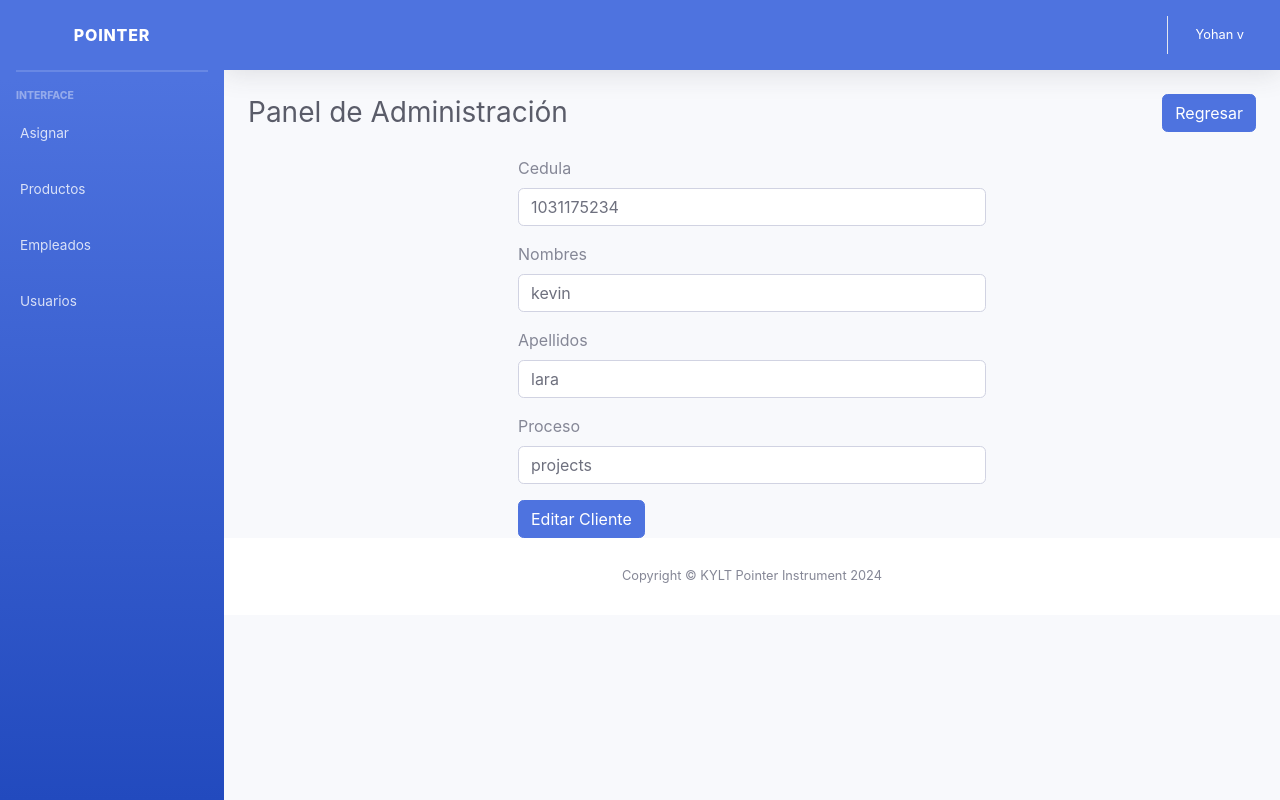
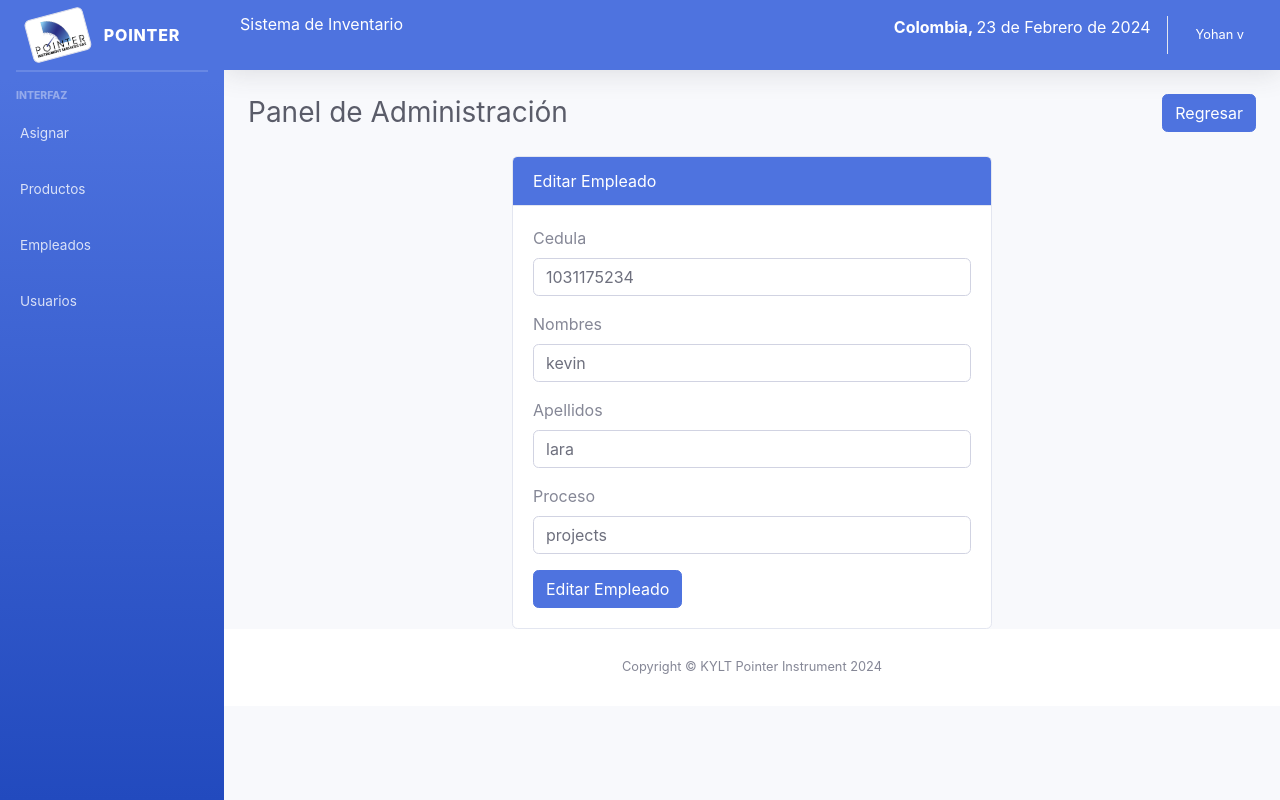
Before and after one commit to YohanLara/sistemainvepp, a PHP site: page /sistema/editar_empleado.php?id_empleado=1 in a window 1280 px wide. Run offline with PHP 8.4, Linux system fonts and the light colour scheme; a user stored in the database is signed in; data comes from the database, SQL or seed files in the repository; data that the repository does not hold is empty; some libraries are stand-ins or nearby versions.

Commit message:
algunas correcciones en modulo de usuarios empleados y productos

```diff
--- a/sistema/css/includes/header.php
+++ b/sistema/css/includes/header.php
@@ -49,6 +49,7 @@ if ($result_data > 0) {
 	<!-- Custom styles for this template-->
 	<link href="css/sb-admin-2.min.css" rel="stylesheet">
 	<link rel="stylesheet" href="css/dataTables.bootstrap4.min.css">
+	<link rel="stylesheet" href="css/styles.css">
 
 </head>
 
--- a/sistema/editar_empleado.php
+++ b/sistema/editar_empleado.php
@@ -32,9 +32,10 @@ if (!empty($_POST)) {
 
       if ($sql_update) {
         $alert = '<div class="alert alert-success" role="alert">
-        Cliente Actualizado correctamente </div>';
+        Empleado Actualizado correctamente </div>';
       } else {
-        $alert = '<p class"error">Error al Actualizar el Cliente</p>';
+        $alert = '<div class="alert alert-danger" role="alert">
+        Error al Actualizar el Empleado</div>';
       }
     }
   }
@@ -56,17 +57,24 @@ if ($result_sql == 0) {
   }
 }
 ?>
+
+<!----------------------------------------- VISTA PARA EDITAR EMPLEADO---------------------------------------->
 <div class="container-fluid">
   <div class="d-sm-flex align-items-center justify-content-between mb-4">
     <h1 class="h3 mb-0 text-gray-800">Panel de Administración</h1>
     <a href="lista_empleado.php" class="btn btn-primary">Regresar</a>
   </div>
 
-  <div class="container-fluid">
-    <div class="row">
+
       <div class="col-lg-6 m-auto">
-        <form class="" action="" method="post">
+      <div class="card">
+      <div class="card-header bg-primary text-white">
+         Editar Empleado
+        </div>
+        <div class="card-body">
+        <form action="" method="post">
           <?php echo isset($alert) ? $alert : ''; ?>
+
           <input type="hidden" name="id_empleado" value="<?php echo $id_empleado; ?>">
           <div class="form-group">
             <label for="cedula">Cedula</label>
@@ -84,7 +92,7 @@ if ($result_sql == 0) {
             <label for="proceso">Proceso</label>
             <input type="text" placeholder="Ingrese Proceso" name="proceso" class="form-control" id="proceso" value="<?php echo $proceso; ?>">
           </div>
-          <button type="submit" class="btn btn-primary"><i class="fas fa-user-edit"></i> Editar Cliente</button>
+          <button type="submit" class="btn btn-primary"><i class="fas fa-user-edit"></i> Editar Empleado</button>
         </form>
       </div>
     </div>
--- a/sistema/includes/footer.php
+++ b/sistema/includes/footer.php
@@ -3,8 +3,6 @@
   <div class="container my-auto">
     <div class="copyright text-center my-auto">
     <span>Copyright &copy; KYLT Pointer Instrument <?php echo date("Y"); ?></span>
-
-
     </div>
   </div>
 </footer>
--- a/sistema/includes/functions.php
+++ b/sistema/includes/functions.php
@@ -1,6 +1,8 @@
+
 <?php
+	date_default_timezone_set('America/Bogota');
 
-	function fechaPeru(){
+	function fechaColombia(){
 		$mes = array("","Enero",
 					  "Febrero",
 					  "Marzo",
@@ -15,6 +17,4 @@
 					  "Diciembre");
 		return date('d')." de ". $mes[date('n')] . " de " . date('Y');
 	}
-
-
- ?>
+?>
--- a/sistema/includes/header.php
+++ b/sistema/includes/header.php
@@ -3,9 +3,7 @@ session_start();
 if (empty($_SESSION['active'])) {
 	header('location: ../');
 }
-
-
-
+include "includes/functions.php";
 
 
 ?>
@@ -60,9 +58,10 @@ if (empty($_SESSION['active'])) {
 						<i class="fa fa-bars"></i>
 					</button>
 					<div class="input-group">
+					<h6>Sistema de Inventario </h6>
+					<p class="ml-auto"><strong>Colombia, </strong><?php echo fechaColombia(); ?></p>
+					</div>
 
-
-					</div>
 
 				<!-- Barra de navegación de la barra superior -->
 					<ul class="navbar-nav ml-auto">
--- a/sistema/includes/menu.php
+++ b/sistema/includes/menu.php
@@ -4,7 +4,8 @@
 <!-- Barra lateral - Marca -->
 	<a class="sidebar-brand d-flex align-items-center justify-content-center" href="index.php">
 		<div class="sidebar-brand-icon rotate-n-15">
-			<img src="	" class="">
+		<img src="./img/logo-pointer.png" class="img-thumbnail" width="60">
+
 		</div>
 		<div class="sidebar-brand-text mx-3">Pointer</div>
 	</a>
@@ -17,7 +18,7 @@
 
 <!-- Encabezado -->
 	<div class="sidebar-heading">
-		Interface
+		Interfaz
 	</div>
 
 
@@ -57,26 +58,12 @@
 		</a>
 		<div id="collapseClientes" class="collapse" aria-labelledby="headingUtilities" data-parent="#accordionSidebar">
 			<div class="bg-white py-2 collapse-inner rounded">
-				<a class="collapse-item" href="registro_empleado.php">Nuevo Empleado</a>
-				<a class="collapse-item" href="lista_empleado.php">Empleados</a>
+				<a class="collapse-item" href="registro_empleado.php">Nuevo empleado</a>
+				<a class="collapse-item" href="lista_empleado.php">Lista de empleados</a>
 			</div>
 		</div>
 	</li>
-	<!-- Nav Item - Utilities Collapse Menu
-	<li class="nav-item">
-		<a class="nav-link collapsed" href="#" data-toggle="collapse" data-target="#collapseProveedor" aria-expanded="true" aria-controls="collapseUtilities">
-			<i class="fas fa-hospital"></i>
-			<span>Proveedor</span>
-		</a>
-		<div id="collapseProveedor" class="collapse" aria-labelledby="headingUtilities" data-parent="#accordionSidebar">
-			<div class="bg-white py-2 collapse-inner rounded">
-				<a class="collapse-item" href="registro_proveedor.php">Nuevo Proveedor</a>
-				<a class="collapse-item" href="lista_proveedor.php">Proveedores</a>
-			</div>
-		</div>
-	</li> -->
-	<!--
-		 Nav Item - Usuarios Collapse Menu -->
+
 		<li class="nav-item">
 			<a class="nav-link collapsed" href="#" data-toggle="collapse" data-target="#collapseUsuarios" aria-expanded="true" aria-controls="collapseUtilities">
 				<i class="fas fa-user"></i>
@@ -84,11 +71,9 @@
 			</a>
 			<div id="collapseUsuarios" class="collapse" aria-labelledby="headingUtilities" data-parent="#accordionSidebar">
 				<div class="bg-white py-2 collapse-inner rounded">
-					<a class="collapse-item" href="registro_usuario.php">Nuevo Usuario</a>
-					<a class="collapse-item" href="lista_usuarios.php">Usuarios</a>
+					<a class="collapse-item" href="registro_usuario.php">Nuevo usuario</a>
+					<a class="collapse-item" href="lista_usuarios.php">Lista de usuarios</a>
 				</div>
 			</div>
 		</li>
-
-
 </ul>
--- a/sistema/lista_productos.php
+++ b/sistema/lista_productos.php
@@ -40,9 +40,9 @@
 									<td>
 										<a href="agregar_producto.php?codproducto=<?php echo $data['codproducto']; ?>" class="btn btn-primary"><i class='fas fa-audio-description'></i></a>
 
-										<a href="editar_producto.php?id=<?php echo $data['codproducto']; ?>" class="btn btn-success"><i class='fas fa-edit'></i></a>
+										<a href="editar_producto.php?codproducto=<?php echo $data['codproducto']; ?>" class="btn btn-success"><i class='fas fa-edit'></i></a>
 
-										<form action="eliminar_producto.php?id=<?php echo $data['codproducto']; ?>" method="post" class="confirmar d-inline">
+										<form action="eliminar_producto.php?codproducto=<?php echo $data['codproducto']; ?>" method="post" class="confirmar d-inline">
 											<button class="btn btn-danger" type="submit"><i class='fas fa-trash-alt'></i> </button>
 										</form>
 									</td>
```
Also changed, not shown: sistema/agregar_producto.php (+19 -10 lines), sistema/editar_producto.php (added, +72 -0 lines), sistema/editar_usuario.php (+8 -7 lines), sistema/eliminar_producto.php (added, +9 -0 lines), sistema/registro_empleado.php (+9 -5 lines), sistema/registro_producto.php (+9 -3 lines), sistema/registro_usuario.php (+12 -9 lines), sistema/css/styles.css (added), sistema/img/LOGO-POINTER.png (added).
